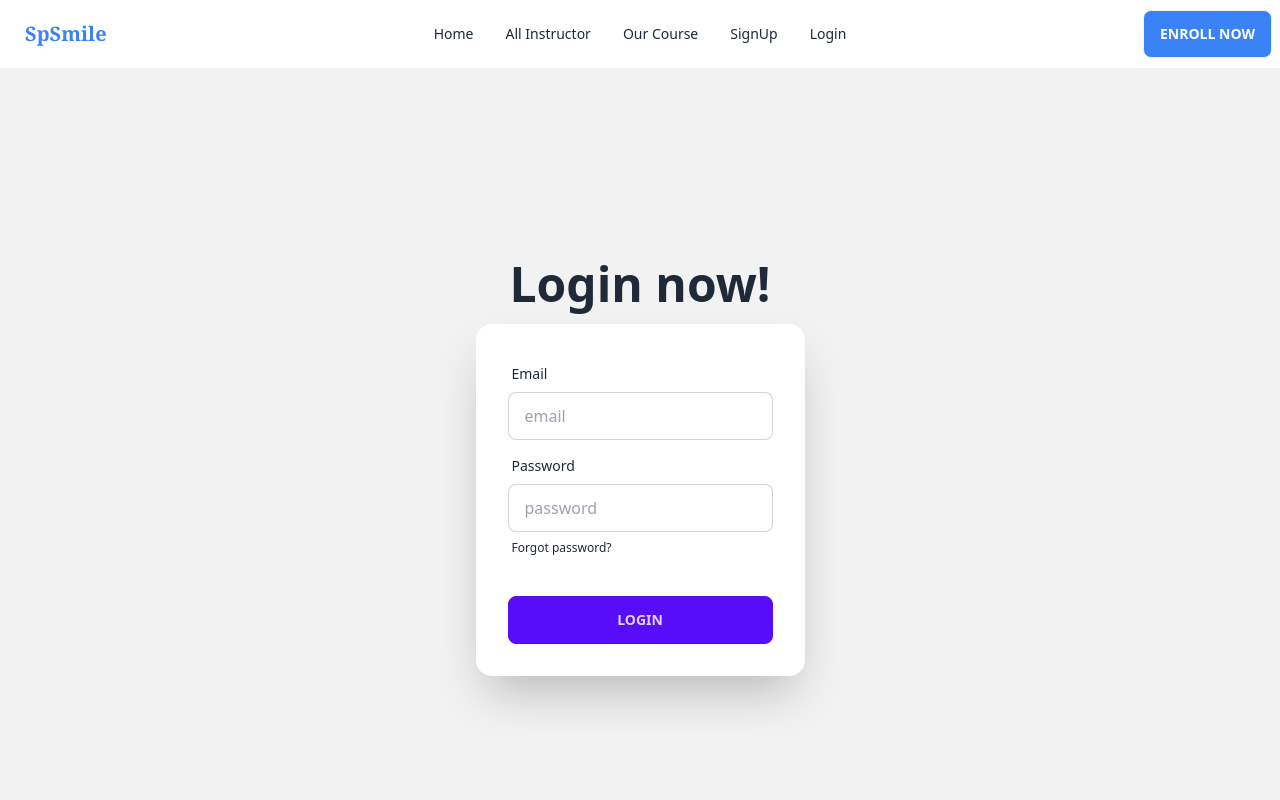
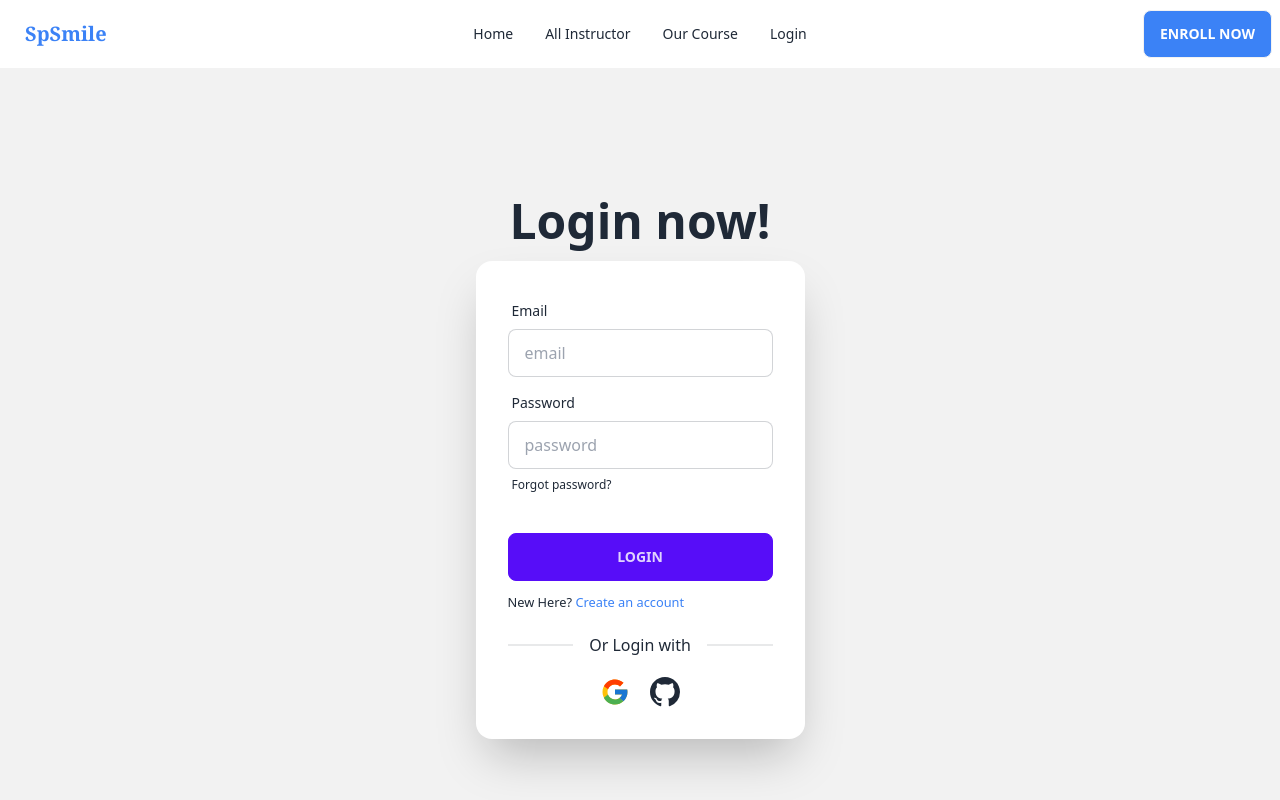
Before and after one commit to mdhlimonmia/speak-smile-client, a React (Vite) app: page /login in a window 1280 px wide. Shown: the top 800 px of the page. Built offline with nearby package versions, Linux system fonts and the light colour scheme; no server answers.

Commit message:
get data frrom server

```diff
--- a/src/component/useCourses/useCourses.jsx
+++ b/src/component/useCourses/useCourses.jsx
@@ -3,7 +3,7 @@ import { useEffect, useState } from "react";
 const useCourses = () => {
     const [courses, setCourses] = useState([]);
   useEffect(() => {
-    fetch("../../../public/courses.json")
+    fetch("http://localhost:5000/courses")
       .then((res) => res.json())
       .then((data) => setCourses(data));
   }, []);
--- a/src/component/useInstructor/useInstructor.jsx
+++ b/src/component/useInstructor/useInstructor.jsx
@@ -3,7 +3,7 @@ import { useEffect, useState } from "react";
 const useInstructor = () => {
     const [instructors, setInstructors] = useState([]);
     useEffect(()=>{
-        fetch("../../../public/instructor.json")
+        fetch("http://localhost:5000/instructors")
         .then(res => res.json())
         .then(data => setInstructors(data))
     },[])
--- a/src/pages/Login/Login.jsx
+++ b/src/pages/Login/Login.jsx
@@ -2,19 +2,43 @@ import { useContext } from "react";
 import { Helmet } from "react-helmet-async";
 import { useForm } from "react-hook-form";
 import { AuthContext } from "../../providers/AuthProvider";
+import { Link, useLocation, useNavigate } from "react-router-dom";
+import { FcGoogle } from "react-icons/fc";
+import { BsGithub } from "react-icons/bs";
+const Login = () => {
+  const {
+    register,
+    handleSubmit,
+    formState: { errors },
+  } = useForm();
+  const { signIn, googleSignIn } = useContext(AuthContext);
+  const navigate = useNavigate();
+  const location = useLocation();
 
-const Login = () => {
-  const {register,handleSubmit,formState: { errors },} = useForm();
-  const { signIn } = useContext(AuthContext);
-  const onSubmit = data =>{
+  const from = location.state?.from?.pathname || "/";
+
+  const onSubmit = (data) => {
     signIn(data.email, data.password)
-    .then(result =>{
+      .then((result) => {
         console.log(result);
+        navigate(from, { replace: true });
       })
-    .catch(error => {
+      .catch((error) => {
         console.log(error.message);
+      });
+  };
+
+  const handleGoogleSignIn = () => {
+    googleSignIn()
+      .then((result) => {
+        console.log(result);
+        navigate(from, { replace: true });
       })
-  }
+      .catch((error) => {
+        console.log(error.message);
+      });
+  };
+
   return (
     <>
       <Helmet>
@@ -67,6 +91,19 @@ const Login = () => {
               <div className="form-control mt-6">
                 <button className="btn btn-primary">Login</button>
               </div>
+              <p>
+                <small>
+                  New Here?{" "}
+                  <Link to="/signup" className="text-blue-500">
+                    Create an account
+                  </Link>{" "}
+                </small>
+              </p>
+              <div className="divider">Or Login with</div>
+              <div className="flex text-3xl justify-center gap-5">
+                <FcGoogle onClick={handleGoogleSignIn}></FcGoogle>
+                <BsGithub></BsGithub>
+              </div>
             </form>
           </div>
         </div>
--- a/src/pages/Shared/Navbar/Navbar.jsx
+++ b/src/pages/Shared/Navbar/Navbar.jsx
@@ -14,8 +14,6 @@ const Navbar = () => {
       <li><Link to='/' >Home</Link></li>
       <li><Link to='/instructor' >All Instructor</Link></li>
       <li><Link to='/courses' >Our Course</Link></li>
-
-      <li><Link to='/signup' >SignUp</Link></li>
       {
         user? <> <button onClick={handelLogOut}>LogOUt</button> </> : <><li><Link to='/login' >Login</Link></li></>
       }
--- a/src/pages/SignUp/SignUp.jsx
+++ b/src/pages/SignUp/SignUp.jsx
@@ -2,6 +2,7 @@ import { useContext, useState } from "react";
 import { Helmet } from "react-helmet-async";
 import { useForm } from "react-hook-form";
 import { AuthContext } from "../../providers/AuthProvider";
+import { Link } from "react-router-dom";
 
 
 const SignUp = () => {
@@ -136,6 +137,7 @@ const SignUp = () => {
               <div className="form-control mt-6">
                 <button className="btn btn-primary">SignUp</button>
               </div>
+              <p><small>Already have a account? <Link to="/login" className="text-blue-500">Login</Link> </small></p>
             </form>
           </div>
         </div>
```
Lines whose indentation alone changed are shown as unchanged.
